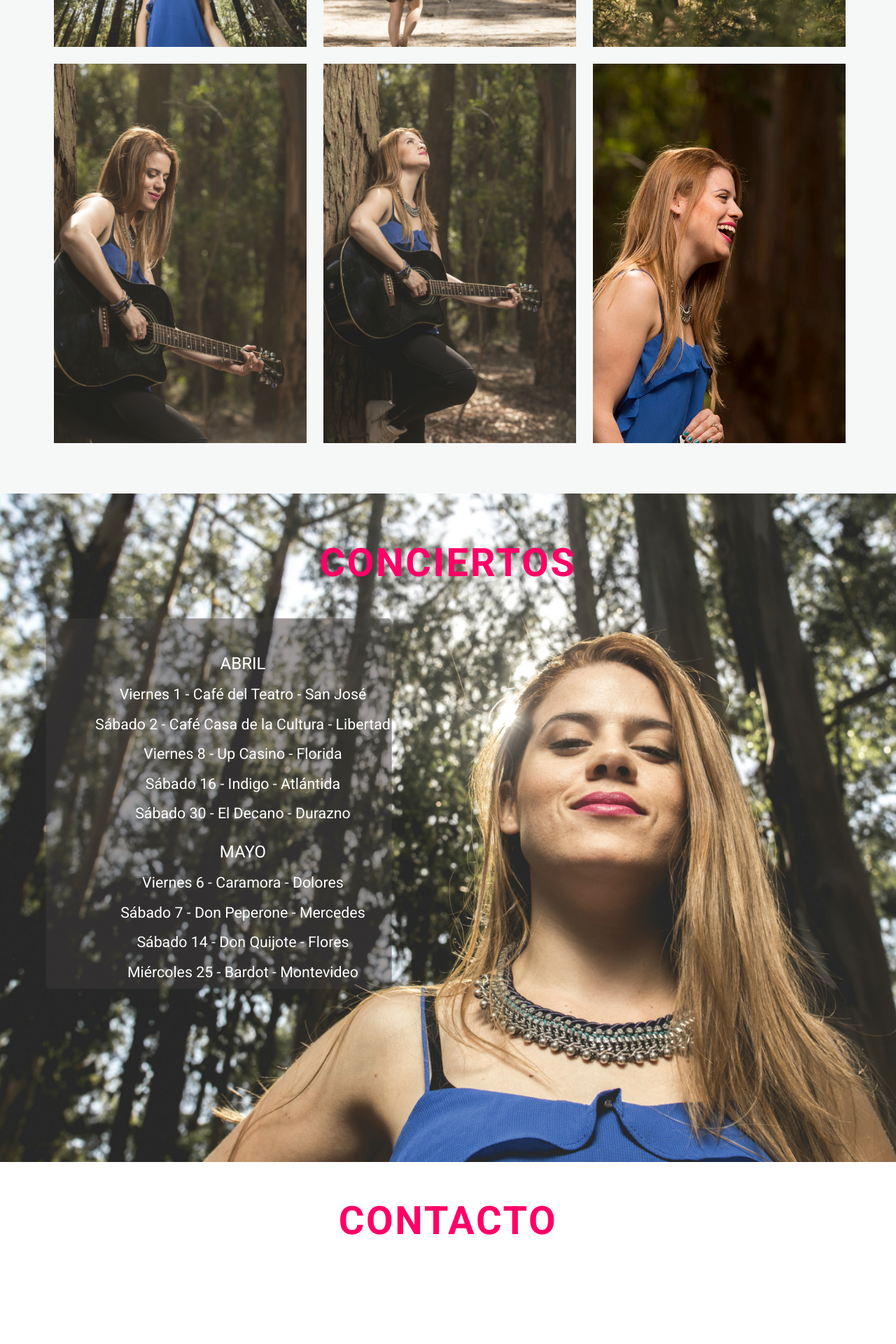
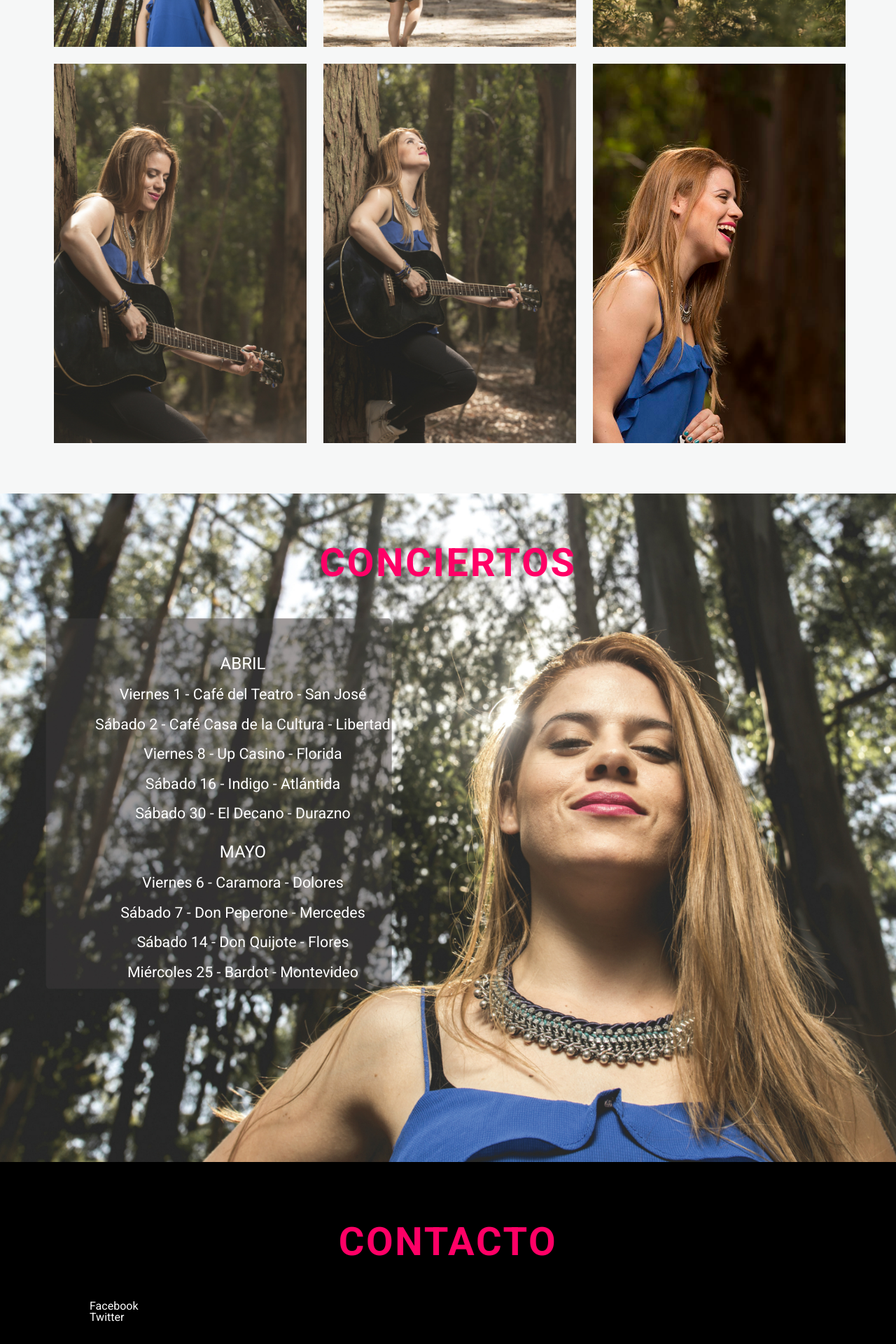
Before and after one commit to antonellaclavero/nanda-site, a Jekyll site: the page built from index.html, in a window 1280 px wide. Shown: the part 2889-4809 px from the top of the page at 70% size. Built offline with Jekyll 4.4.1, drawn with Linux system fonts in a browser that asks for light colours; before the commit the page ends 4717 px from its top, so only the background shows below that.

Commit message:
Add footer styles, and add links for social media

```diff
--- a/_includes/footer.html
+++ b/_includes/footer.html
@@ -1,3 +1,13 @@
 <footer>
     <h1>Contacto</h1>
+    <ul>
+        <li>
+            <a href="https://www.facebook.com/nandasolounavez/?fref=ts" target="_blank"></a>
+            <span>Facebook</span>
+        </li>
+        <li>
+            <a href="https://twitter.com/nanda_musica" target="_blank"></a>
+            <span>Twitter</span>
+        </li>
+    </ul>
 </footer>
--- a/_includes/head.html
+++ b/_includes/head.html
@@ -10,4 +10,6 @@
   <link href='https://fonts.googleapis.com/css?family=Roboto:400,300,700' rel='stylesheet' type='text/css'>
   <link rel="canonical" href="{{ page.url | replace:'index.html','' | prepend: site.baseurl | prepend: site.url }}">
   <link rel="alternate" type="application/rss+xml" title="{{ site.title }}" href="{{ "/feed.xml" | prepend: site.baseurl | prepend: site.url }}">
+  <link rel="icon" type="images" href="images/favicon.png">
+
 </head>
--- a/css/main.css
+++ b/css/main.css
@@ -12,7 +12,7 @@ body {
 a {
     text-decoration: none;
 }
-section h1 {
+h1 {
     text-transform: uppercase;
     text-align: center;
     font-size: 42pt;
@@ -163,13 +163,10 @@ section.concerts p {
     line-height: 16pt;
 }
 
-footer h1 {
-    text-transform: uppercase;
-    text-align: center;
-    font-size: 42pt;
-    line-height: 42pt;
-    letter-spacing: 2pt;
-    margin: 1em 0;
-    color: #FF0066;
-    font-weight: 700;
+/*footer*/
+
+footer  {
+    padding: 30px 10%;
+    background-color: #000;
+    color: #fff;
 }
```
Also changed, not shown: images/favicon.png (added).
